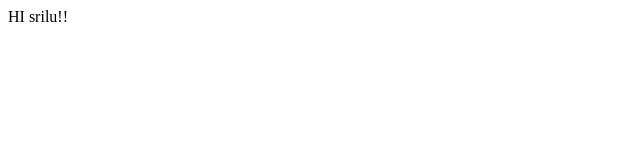
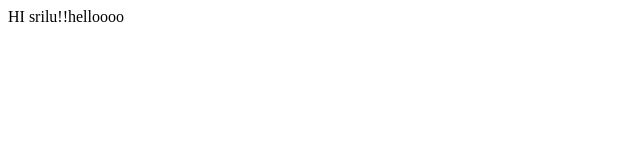
Before and after one commit to kanagala-srilakshmi/practice, a plain HTML site: page index.html in a window 1280 px wide. Shown: the full height of the page, 0-640 px from the left. Drawn offline with Linux system fonts and the light colour scheme.

Commit message:
indexhtml commit

```diff
--- a/index.html
+++ b/index.html
@@ -1,5 +1,5 @@
 <html>
     <body>
-        HI srilu!!
+        HI srilu!!helloooo
     </body>
 </html>
```
